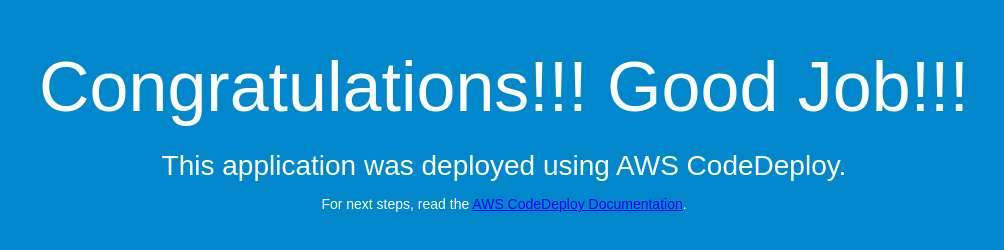
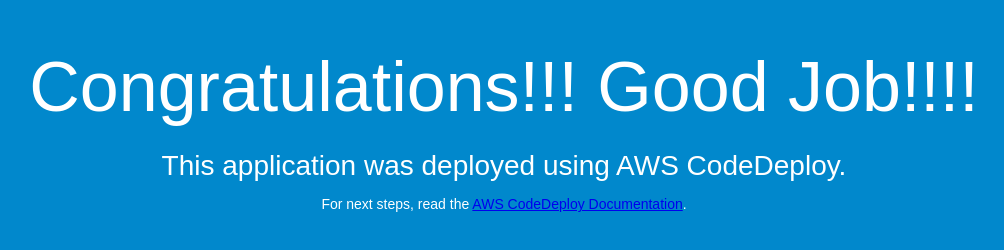
Before and after one commit to subh19800805/MyFirstDemo, a plain HTML site: page index.html in a window 1280 px wide. Shown: the whole page, without its empty margins (136-1140 px from the left). Drawn offline with Linux system fonts and the light colour scheme.

Commit message:
my third commit1

```diff
--- a/index.html
+++ b/index.html
@@ -26,7 +26,7 @@
 </head>
 <body>
   <div align="center">
-    <h1>Congratulations!!! Good Job!!!</h1>
+    <h1>Congratulations!!! Good Job!!!!</h1>
     <h2>This application was deployed using AWS CodeDeploy.</h2>
     <p>For next steps, read the <a href="http://aws.amazon.com/documentation/codedeploy">AWS CodeDeploy Documentation</a>.</p>
   </div>
```
